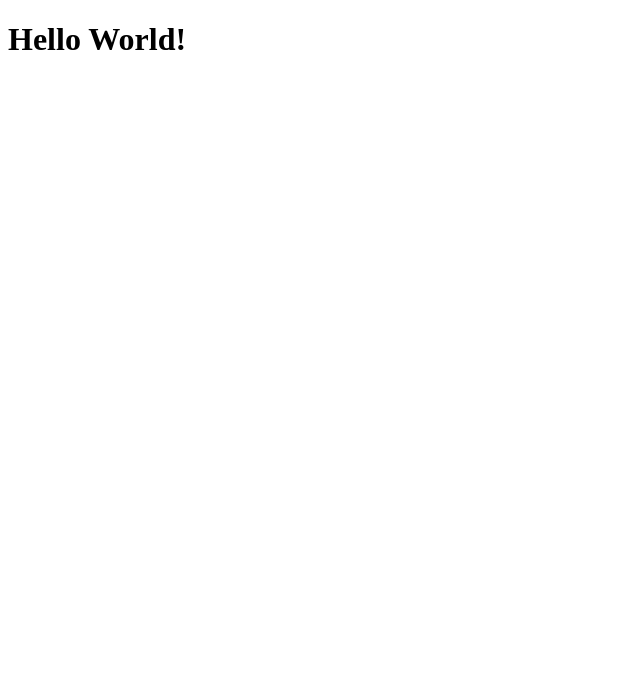
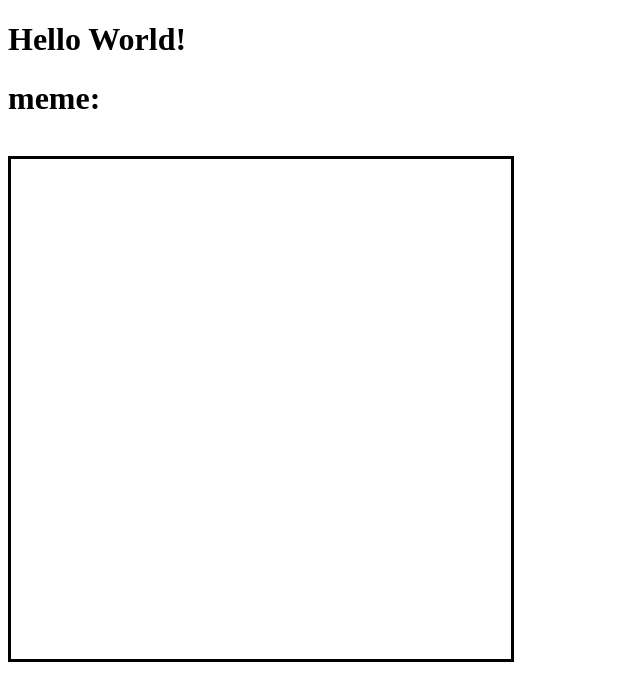
Before and after one commit to kbits000/meme-generator, a plain HTML site: page index.html in a window 1280 px wide. Shown: the whole page, without its empty margins (0-640 px from the left). Drawn offline with Linux system fonts and the light colour scheme.

Commit message:
add meme borders

```diff
--- a/index.html
+++ b/index.html
@@ -8,5 +8,9 @@
 </head>
 <body>
     <h1>Hello World!</h1>
+    <h1>meme:</h1><br>
+    <div style="border-style: solid; border-color: black; width: 500px; height: 500px;">
+
+    </div>
 </body>
 </html>
```
